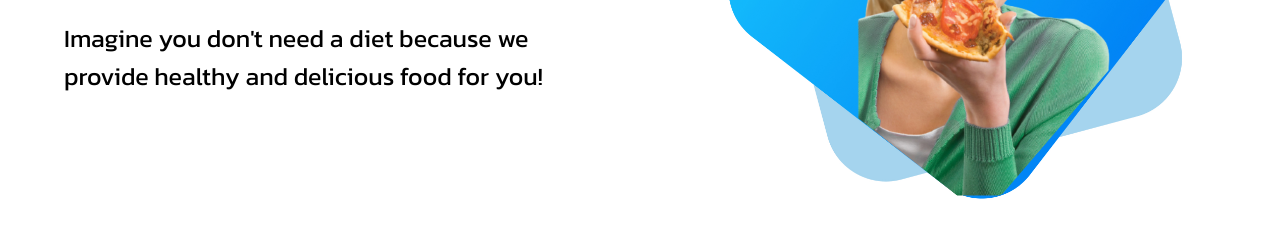
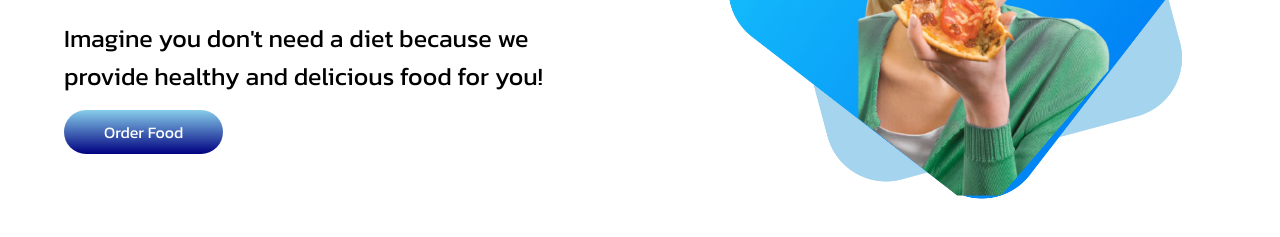
Before and after one commit to SadiaBinteChowdhury/PH-A-1-Food-Network, a plain HTML site: page index.html in a window 1280 px wide. Shown: the part 353-590 px from the top of the page. Drawn offline with Linux system fonts and the light colour scheme.

Commit message:
third commit

```diff
--- a/index.html
+++ b/index.html
@@ -16,6 +16,7 @@
         <div class="take-half">
             <h1> <span class="name">Forget Diet,</span> Just Eat Healthy With The Food Network</h1>
             <p>Imagine you don't need a diet because we provide healthy and delicious food for you!</p>
+            <a class="linked-button" target="_blank" href="https://www.lybrate.com/topic/diet-chart">Order Food</a>
         </div>
         <div class="take-half">
             <img src="Group 8449.jpg" alt="">
--- a/style.css
+++ b/style.css
@@ -21,3 +21,11 @@ h1{
 p{
     font-size: 25px;
 }
+.linked-button{
+    text-decoration: none;
+    background-image: linear-gradient(skyblue, navy);
+    padding: 10px 40px;
+    border-radius: 40px;
+    color: white;
+    font-weight: 500;
+}
```
